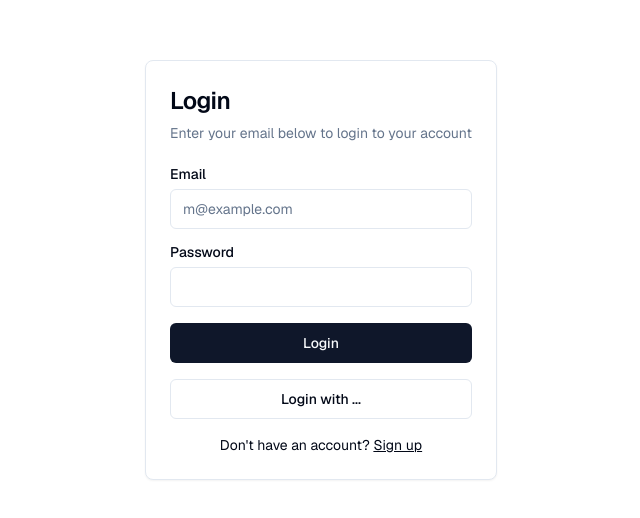
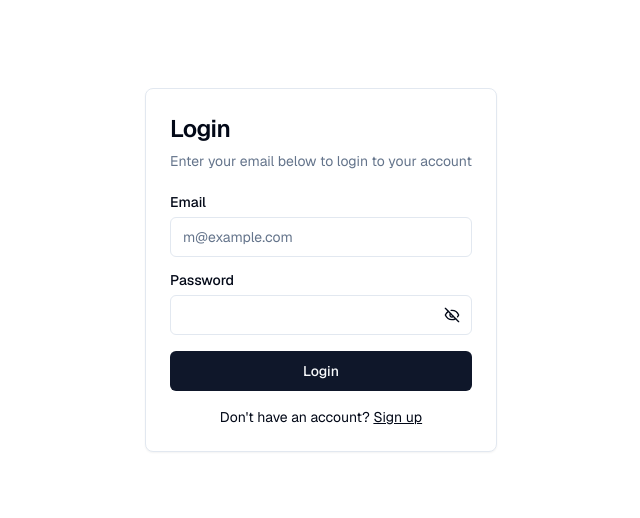
Before and after one commit to ManPuyol/Jean-Monnet-Serious-Game, a Next.js app: page /sign-in in a window 1280 px wide. Shown: the part 130-648 px from the top of the page, without its empty margins (319-959 px from the left). Built offline with nearby package versions, Linux system fonts and the light colour scheme.

Commit message:
Add password input component and update sign-in page

```diff
--- a/app/sign-in/page.tsx
+++ b/app/sign-in/page.tsx
@@ -1,6 +1,6 @@
 "use client"
 import Link from "next/link"
-import { LoaderCircle } from 'lucide-react';
+import { LoaderCircle, EyeIcon, EyeOffIcon } from 'lucide-react';
 import { Button } from "@/components/ui/button"
 import {
   Card,
@@ -15,6 +15,7 @@
 import { signIn } from "@/controllers/auth";
 import { useToast } from "@/components/ui/use-toast";
 import { cn } from "@/lib/utils";
+import { PasswordInput } from "@/components/password-input";
 
 export default function Login({
   searchParams,
@@ -72,7 +73,10 @@
                   Forgot your password?
                 </Link> */}
               </div>
-              <Input id="password" name="password" type="password" required />
+              <PasswordInput
+                id="password" name="password" type="password" required
+                autoComplete="new-password"
+              />
             </div>
             <Button type="submit" className="w-full" disabled={isPending}>
               {!isPending ?
@@ -81,9 +85,9 @@
                 <LoaderCircle className={cn(" animate-spin")} />
               }
             </Button>
-            <Button type="button" variant="outline" className="w-full" disabled={isPending}>
+            {/* <Button type="button" variant="outline" className="w-full" disabled={isPending}>
               Login with ...
-            </Button>
+            </Button> */}
           </form>
           <div className="mt-4 text-center text-sm">
             Don&apos;t have an account?{" "}
--- /dev/null
+++ b/components/password-input.tsx
@@ -0,0 +1,59 @@
+"use client"
+
+import { forwardRef, useState } from "react"
+import { EyeIcon, EyeOffIcon } from "lucide-react"
+import { Button } from "@/components/ui/button"
+import { Input, InputProps } from "@/components/ui/input"
+import { cn } from "@/lib/utils"
+
+const PasswordInput = forwardRef<HTMLInputElement, InputProps>(
+	({ className, ...props }, ref) => {
+		const [showPassword, setShowPassword] = useState(false)
+
+		return (
+			<div className="relative">
+				<Input
+					type={showPassword ? "text" : "password"}
+					className={cn("hide-password-toggle pr-10", className)}
+					ref={ref}
+				/>
+				<Button
+					type="button"
+					variant="ghost"
+					size="sm"
+					className="absolute right-0 top-0 h-full px-3 py-2 hover:bg-transparent"
+					onClick={() => setShowPassword((prev) => !prev)}
+					disabled={props.disabled}
+				>
+					{showPassword && !props.disabled ? (
+						<EyeIcon
+							className="h-4 w-4"
+							aria-hidden="true"
+						/>
+					) : (
+						<EyeOffIcon
+							className="h-4 w-4"
+							aria-hidden="true"
+						/>
+					)}
+					<span className="sr-only">
+						{showPassword ? "Hide password" : "Show password"}
+					</span>
+				</Button>
+
+				{/* hides browsers password toggles */}
+				<style>{`
+					.hide-password-toggle::-ms-reveal,
+					.hide-password-toggle::-ms-clear {
+						visibility: hidden;
+						pointer-events: none;
+						display: none;
+					}
+				`}</style>
+			</div>
+		)
+	},
+)
+PasswordInput.displayName = "PasswordInput"
+
+export { PasswordInput }
```
